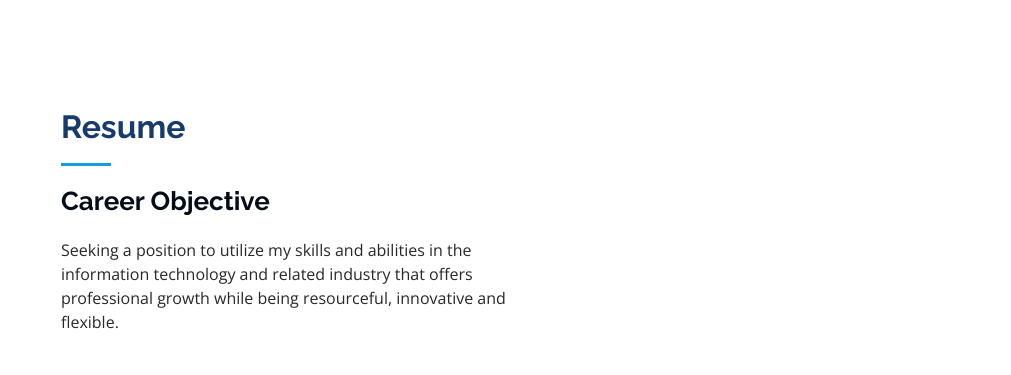
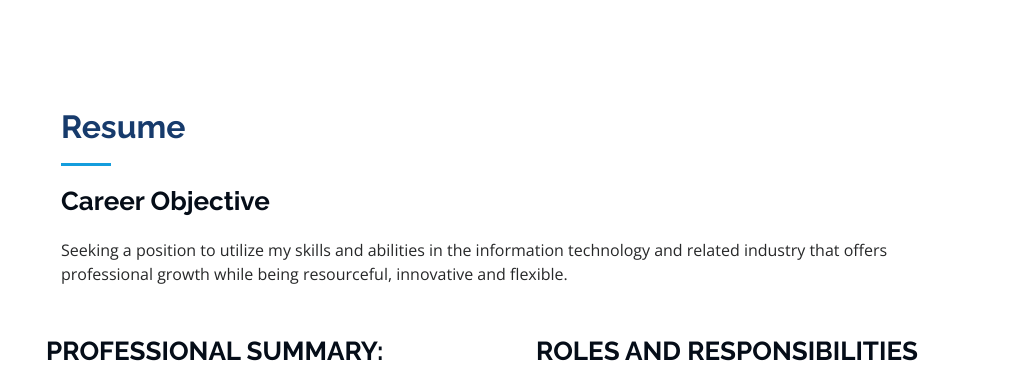
Before and after one commit to devika2114/Athira-pv-website, a plain HTML site: page index.html in a window 1280 px wide. Shown: the part 1376-1751 px from the top of the page, without its empty margins (269-1280 px from the left). Drawn offline with nearby package versions, Linux system fonts and the light colour scheme.

Commit message:
Update index.html

```diff
--- a/index.html
+++ b/index.html
@@ -142,7 +142,7 @@
     <section id="resume" class="resume">
       <div class="container">
 
-        <div class="section-title col-lg-6">
+        <div class="section-title col-lg-12">
           <h2>Resume</h2>
           <h4 class= "resume-title" >Career Objective </h4>
           <p>Seeking a position to utilize my skills and abilities in the information technology and related industry that offers professional growth while being resourceful, innovative and flexible.</p>
```
